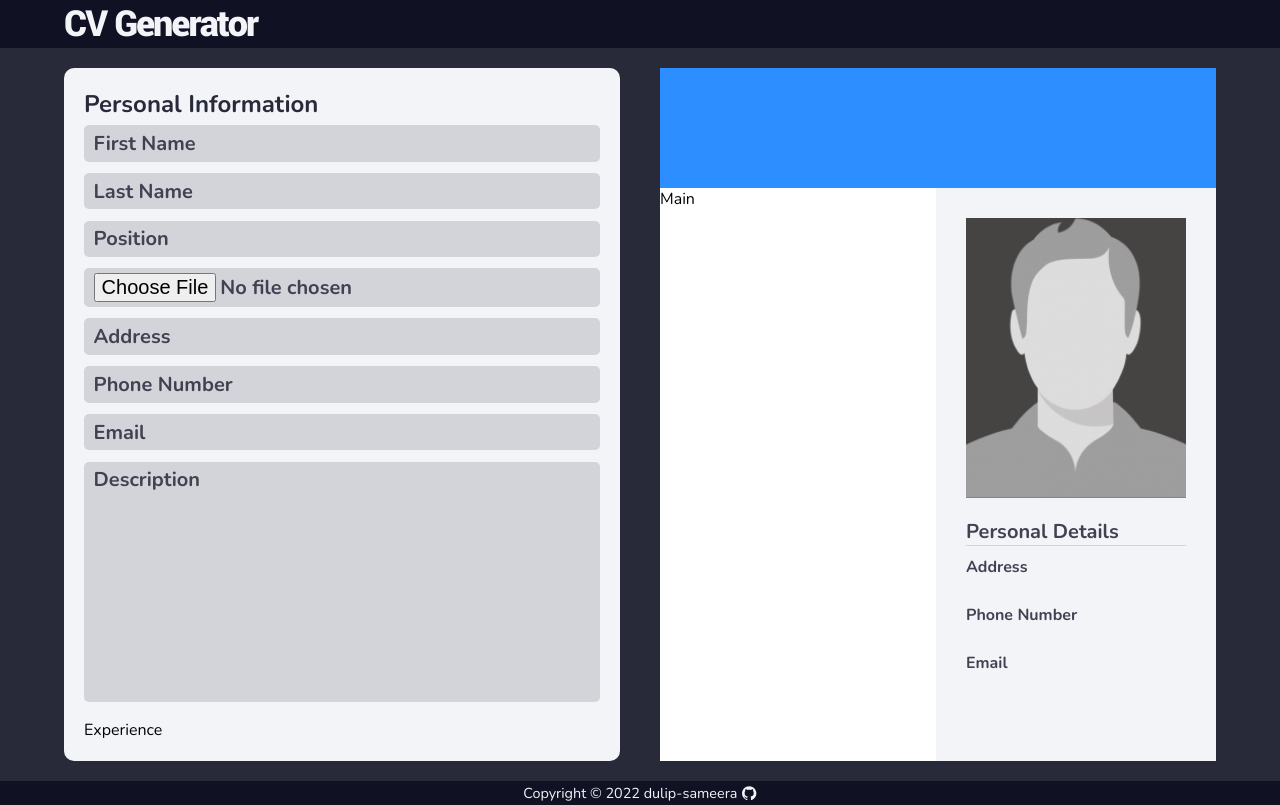
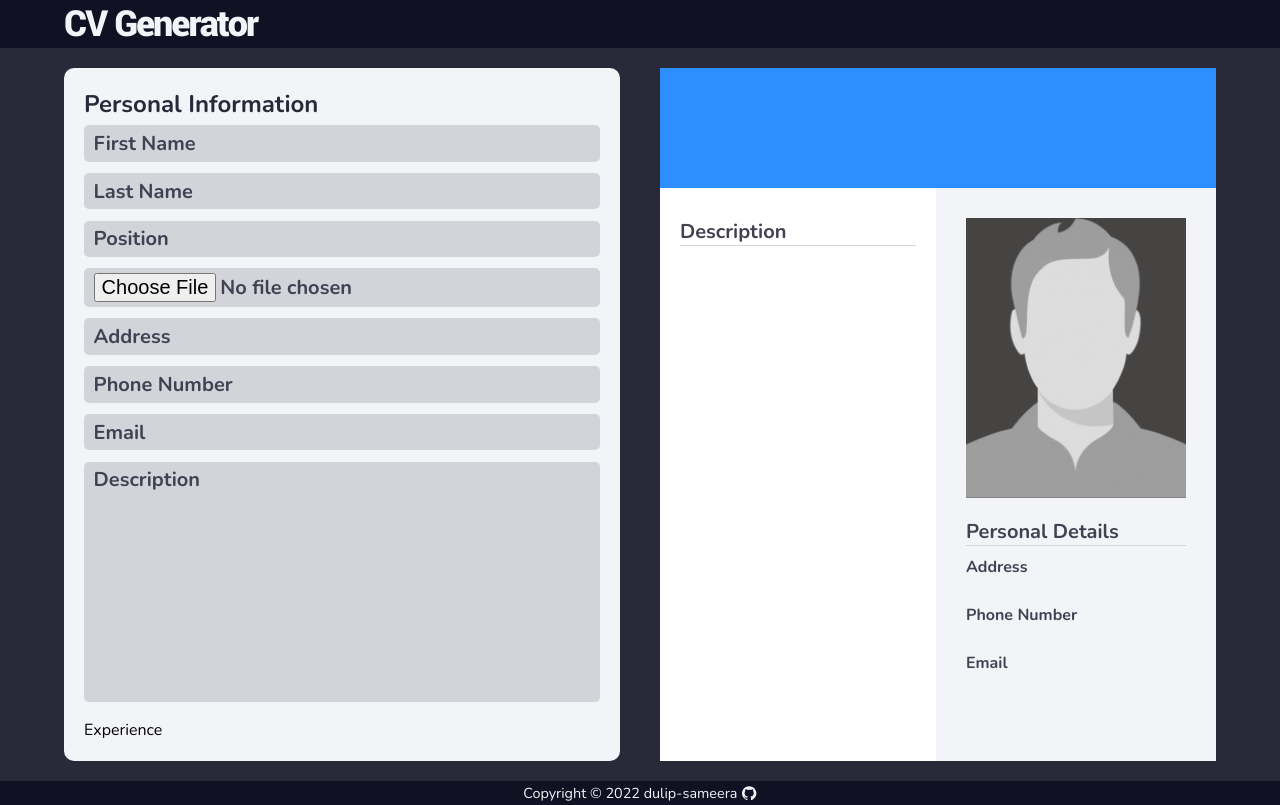
Before and after one commit to dulip-sameera/react-cv-generator, a React (Create React App) app: page / in a window 1280 px wide. Built offline with nearby package versions, Linux system fonts and the light colour scheme.

Commit message:
Add description section

```diff
--- a/src/components/Body/Preview/Main.js
+++ b/src/components/Body/Preview/Main.js
@@ -1,16 +1,25 @@
 import React, { Component } from "react";
 import styled from "styled-components";
+import { Description, SectionTitle } from "./styles";
 
 const LayoutDiv = styled.div`
   grid-column: 1/2;
   background: ${({ theme }) => theme.colors.white};
+  padding: 30px 20px;
+
+  & > *:hover {
+    cursor: default;
+  }
 `;
 
 export class Main extends Component {
   render() {
+    const { description } = this.props;
+
     return (
       <LayoutDiv>
-        <div>Main</div>
+        <SectionTitle>Description</SectionTitle>
+        <Description>{description}</Description>
       </LayoutDiv>
     );
   }
```
